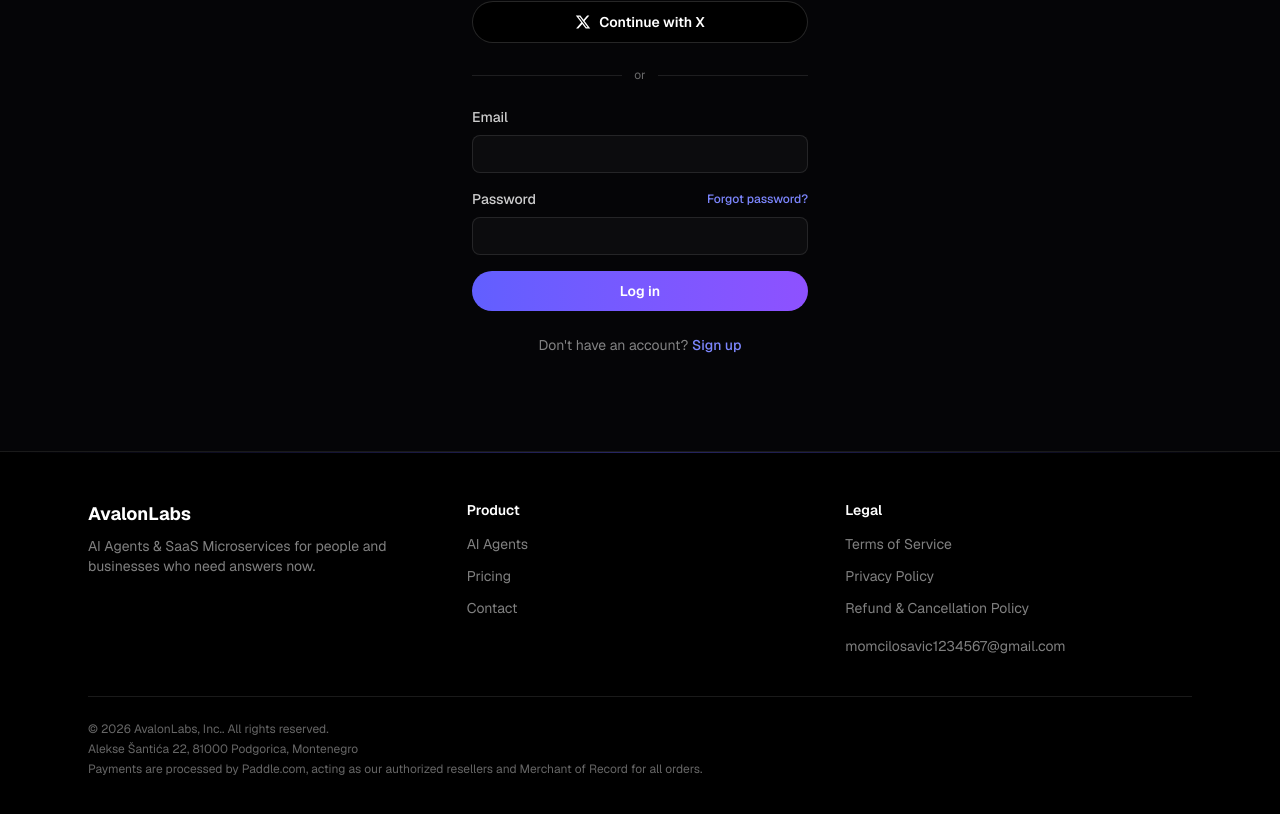
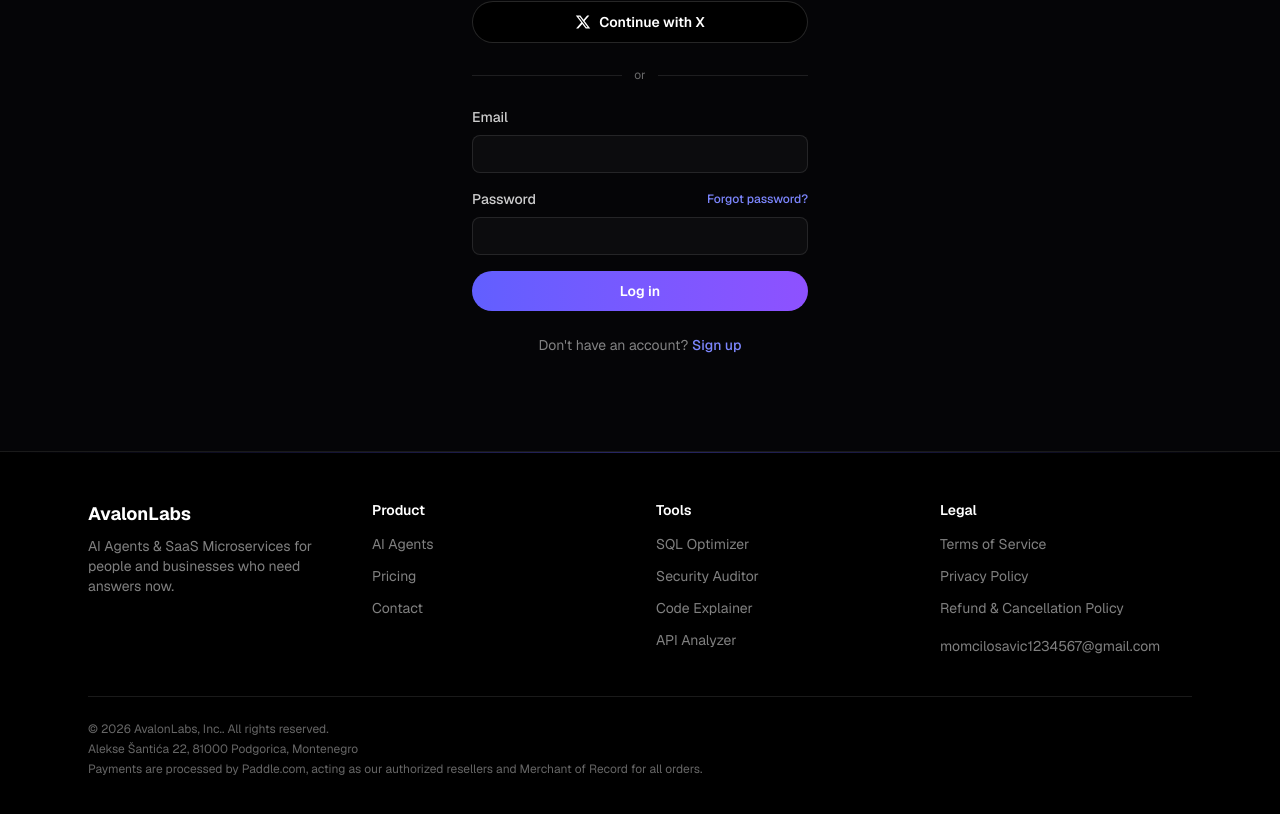
Before and after one commit to avalonlabs-platform/avalonlabs-platform, a Next.js app: page /login in a window 1280 px wide. Shown: the part 310-1124 px from the top of the page. Built offline with nearby package versions, Linux system fonts and the light colour scheme; no server answers.

Commit message:
Add tool pages to footer nav
New "Tools" column linking to all 4 /tools/[slug] pages, sourced from
the same toolPages constant the pages themselves render from. Footer
grid goes from 3 to 4 columns (2x2 on mobile, brand block spanning full
width there).

```diff
--- a/src/components/layout/site-footer.tsx
+++ b/src/components/layout/site-footer.tsx
@@ -1,5 +1,6 @@
 import Link from "next/link";
 import { siteConfig } from "@/lib/site-config";
+import { toolPages } from "@/constants/tools";
 
 const legalLinks = [
   { href: "/terms", label: "Terms of Service" },
@@ -13,6 +14,8 @@ const productLinks = [
   { href: "/#contact", label: "Contact" },
 ];
 
+const toolLinks = toolPages.map((tool) => ({ href: `/tools/${tool.slug}`, label: tool.name }));
+
 export function SiteFooter() {
   const year = new Date().getFullYear();
 
@@ -23,8 +26,8 @@ export function SiteFooter() {
         className="absolute inset-x-0 top-0 h-px bg-gradient-to-r from-transparent via-indigo-500/40 to-transparent"
       />
       <div className="mx-auto max-w-6xl px-6 py-12">
-        <div className="grid grid-cols-1 gap-8 sm:grid-cols-3">
-          <div>
+        <div className="grid grid-cols-2 gap-8 sm:grid-cols-4">
+          <div className="col-span-2 sm:col-span-1">
             <p className="text-lg font-bold text-white">{siteConfig.shortName}</p>
             <p className="mt-2 max-w-xs text-sm text-white/50">{siteConfig.tagline}</p>
           </div>
@@ -33,6 +36,19 @@ export function SiteFooter() {
             <p className="text-sm font-semibold text-white">Product</p>
             <ul className="mt-3 space-y-2">
               {productLinks.map((link) => (
+                <li key={link.href}>
+                  <Link href={link.href} className="text-sm text-white/50 hover:text-white">
+                    {link.label}
+                  </Link>
+                </li>
+              ))}
+            </ul>
+          </div>
+
+          <div>
+            <p className="text-sm font-semibold text-white">Tools</p>
+            <ul className="mt-3 space-y-2">
+              {toolLinks.map((link) => (
                 <li key={link.href}>
                   <Link href={link.href} className="text-sm text-white/50 hover:text-white">
                     {link.label}
```
